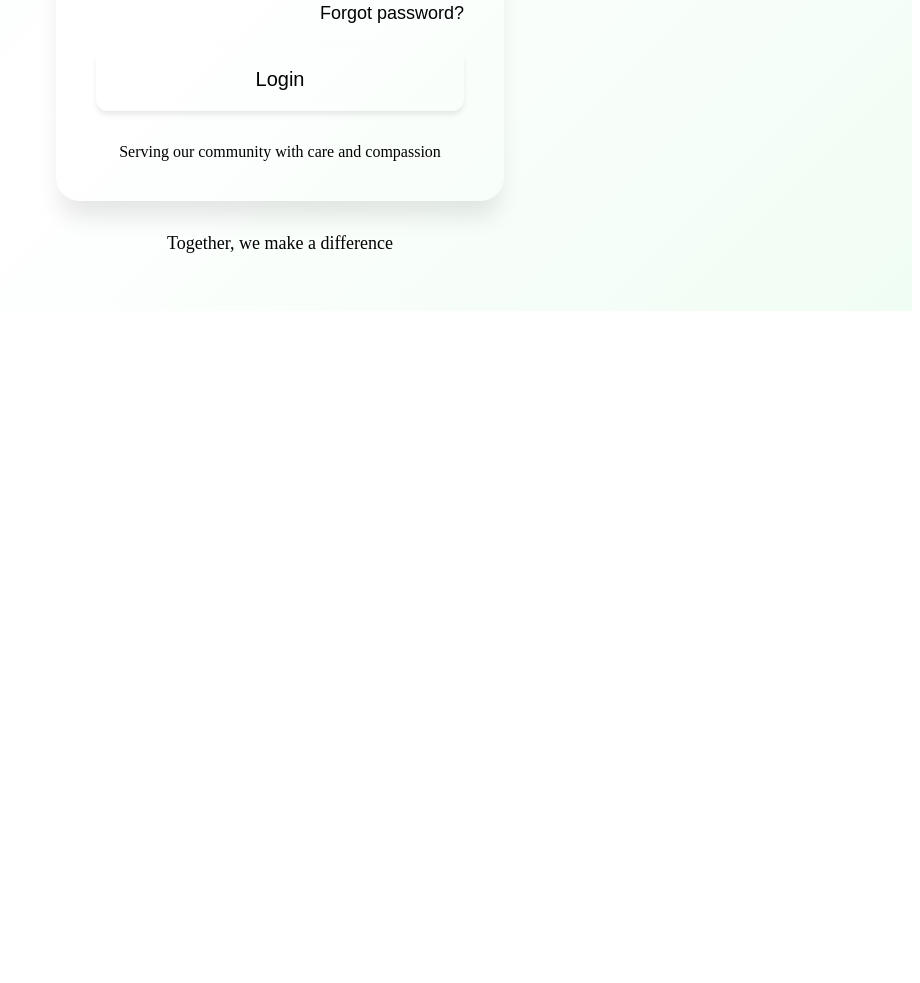
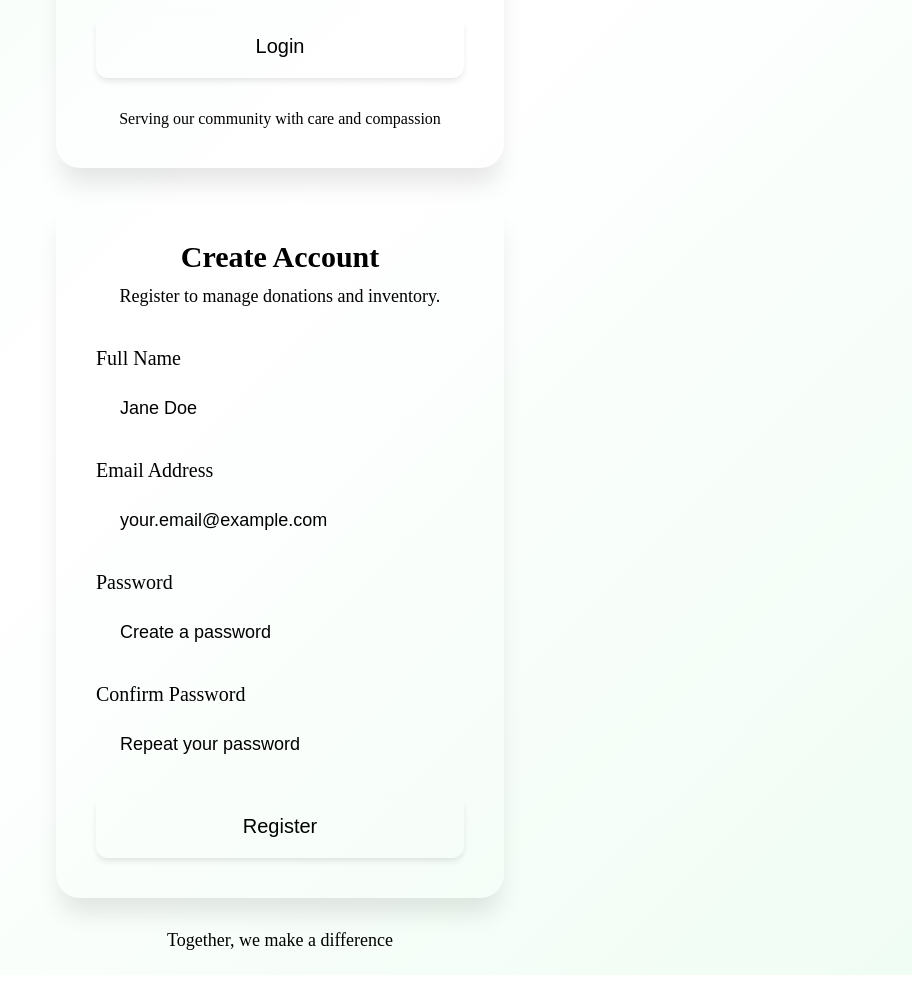
Before and after one commit to kingandrius/Food_Bank_Project_4_Group, a plain HTML site: page fronend/index.html in a window 1280 px wide. Shown: the part 545-1528 px from the top of the page, without its empty margins (360-1280 px from the left). Before the commit the page ends 864 px from the top, so only its background shows below. Drawn offline with Linux system fonts and the light colour scheme; a script that the page names is missing.

Commit message:
This are the last changes to be committed lmao

```diff
--- a/fronend/index.html
+++ b/fronend/index.html
@@ -70,6 +70,37 @@
                 </div>
             </div>
 
+            <div class="register-card">
+                <div class="login-header">
+                    <h1 class="login-title">Create Account</h1>
+                    <p class="login-subtitle">Register to manage donations and inventory.</p>
+                </div>
+
+                <form id="registerForm" class="login-form">
+                    <div class="form-group">
+                        <label for="fullName" class="form-label">Full Name</label>
+                        <input type="text" id="fullName" name="fullName" required placeholder="Jane Doe" class="form-input" />
+                    </div>
+
+                    <div class="form-group">
+                        <label for="registerEmail" class="form-label">Email Address</label>
+                        <input type="email" id="registerEmail" name="registerEmail" required placeholder="your.email@example.com" class="form-input" />
+                    </div>
+
+                    <div class="form-group">
+                        <label for="registerPassword" class="form-label">Password</label>
+                        <input type="password" id="registerPassword" name="registerPassword" required placeholder="Create a password" class="form-input" />
+                    </div>
+
+                    <div class="form-group">
+                        <label for="confirmPassword" class="form-label">Confirm Password</label>
+                        <input type="password" id="confirmPassword" name="confirmPassword" required placeholder="Repeat your password" class="form-input" />
+                    </div>
+
+                    <button type="submit" class="btn btn-secondary btn-full">Register</button>
+                </form>
+            </div>
+
             <div class="login-tagline">
                 <p class="login-tagline-text">Together, we make a difference</p>
             </div>
--- a/fronend/style.css
+++ b/fronend/style.css
@@ -588,12 +588,17 @@
   max-width: 28rem;
 }
 
-.login-card {
+.login-card,
+.register-card {
   background-color: var(--card);
   border-radius: 1.5rem;
   box-shadow: 0 20px 25px -5px rgba(0, 0, 0, 0.1);
   padding: 2.5rem;
   border: 1px solid var(--border);
+}
+
+.register-card {
+  margin-top: 2rem;
 }
 
 .login-logo-container {
```
